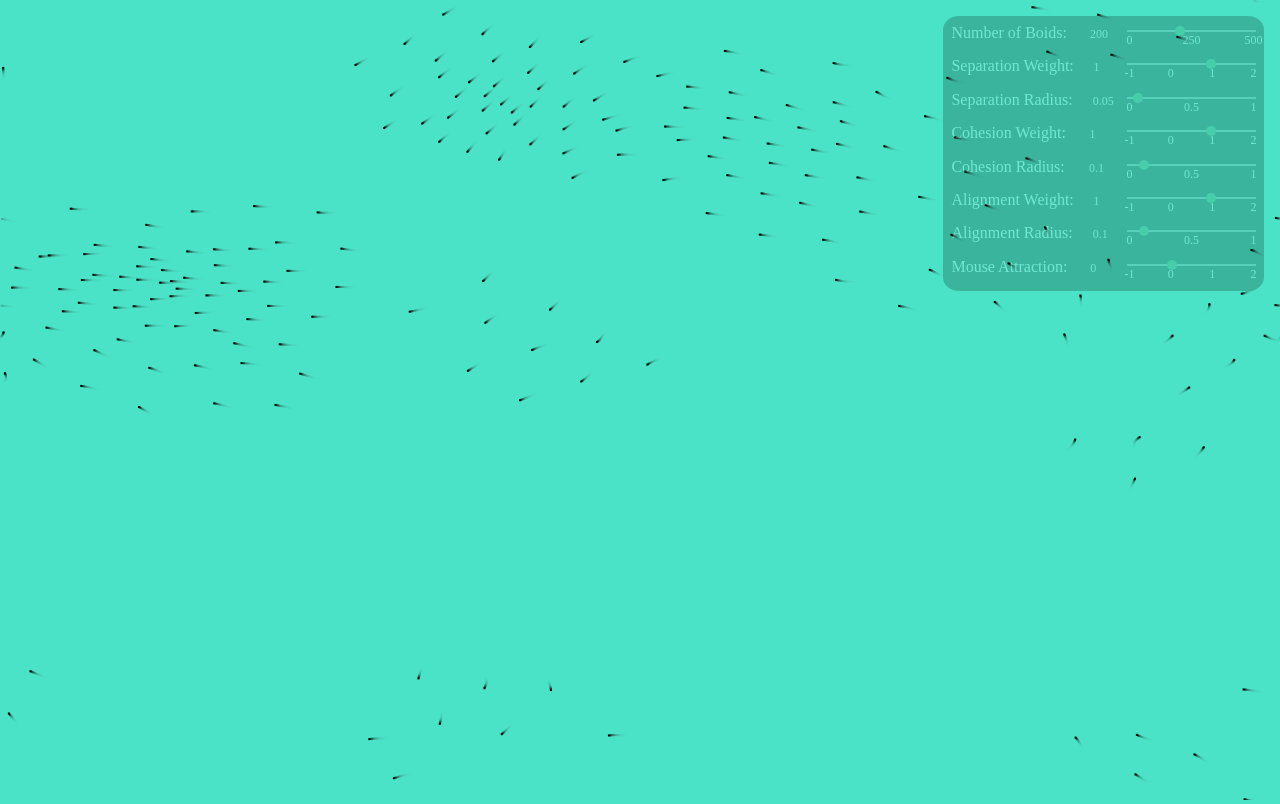
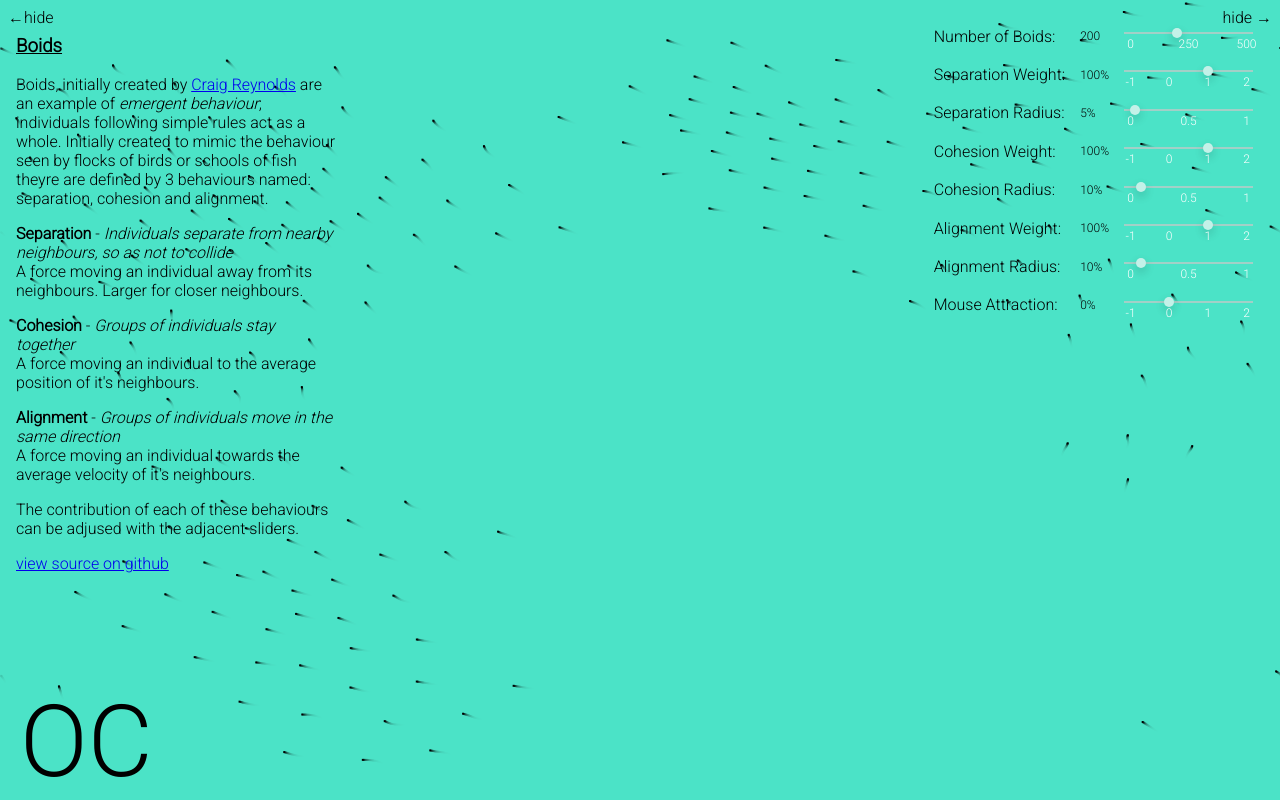
Before and after one commit to ocheal/website, a Flask app: page /boids/ in a window 1280 px wide. Run offline with Flask 2, Linux system fonts and the light colour scheme; some web fonts are replaced.

Commit message:
Added boid project info and animations

```diff
--- a/website/__main__.py
+++ b/website/__main__.py
@@ -12,6 +12,7 @@ def parse_args():
         raise ValueError("Mututally exclusive options build and frozen can't both be set")
     return parser.parse_args()
 
+# If running as local (not installed) module or as script
 if (__package__ == "") or (__package__ is None):
     # Add directory above directory of __file__
     # to sys.path, so that website can be imported.
--- a/website/projects/__init__.py
+++ b/website/projects/__init__.py
@@ -12,5 +12,5 @@ projects = []
 from .boids import boids
 projects.append(boids)
 
-for i in range(2,8+1):
+for i in range(2,4+1):
     projects.append(Project(f"Project #{i}"))
--- a/website/projects/boids/static/css/boids.css
+++ b/website/projects/boids/static/css/boids.css
@@ -1,38 +1,87 @@
+
+:root {
+    --title-font: 'BebasNeueLight', 'Roboto', sans-serif
+}
+
+body {
+    margin: 0;
+    padding: 0;
+    overflow: hidden;
+    font-family: 'Roboto';
+    height: 100vh;
+    width: 100vw;
+}
+
+#info {
+    position: absolute;
+    margin: 1em;
+    width: 25%;
+    height: calc(100vh - 2*1em);
+    overflow: auto;
+    transition: ease 0.75s;
+}
+
+#info.hidden {
+    transform: translateX(calc(-100% - 1em));
+}
+
+.button {
+    margin: 0.5em;
+    z-index: 999;
+}
+.button:hover, .h-pointer:hover {
+    cursor: pointer;
+}
+
+#initials{
+    position: absolute;
+    left: 0%;
+    bottom: 0%;
+    font-size: 100px;
+    font-family: var(--title-font);
+    text-decoration: none;
+    color: black;
+    margin: 0 0.2em;
+}
+
+#info-button {
+    position: absolute;
+}
+#info-button::before {
+    content: "\2190 hide";
+}
+#info-button.hidden::before {
+    content: "show \2192";
+}
+
+#controls-button {
+    position: absolute;
+    right: 0%;
+}
+#controls-button::before {
+    content: "hide \2192";
+}
+#controls-button.hidden::before {
+    content: "\2190 show";
+}
+
 #sliders {
     position: absolute;
     right: 0%;
     margin: 1em;
     padding: 0em 0.5em;
-    background-color: black;
-    opacity: 0.2;
-    border-radius: 5%;
-    -webkit-transition: .2s;
-    transition: opacity .2s;
+    transition: ease .75s;
 }
-
-#sliders:hover {
-    opacity: 0.7;
-}
-
-.slider-item {
-    display: flex;
-    justify-content: space-between; /* float left and float right but aligned*/
-    margin: 0.5em 0;
-}
-
-#sliders p {
-    color: white;
-    margin: 0 1em 0 0;
+#sliders.hidden {
+    transform: translateX(calc(100% + 1.5em));
 }
 
 .slider-display {
-    border-radius: 5px;
-    width: 1.5em;
     font-size: 0.75em;
-    padding: 0.25em 0.3em;
+    padding: 0 1em;
 }
 
-.slider {
+.range-input {
     -webkit-appearance: none;
     appearance: none;
     height: 2px;
@@ -45,30 +94,28 @@
     margin-right: 0;
 }
 
-.slider:hover {
+.range-input:hover {
     opacity: 1;
 }
 
-.slider::-webkit-slider-thumb {
+.range-input::-webkit-slider-thumb {
     -webkit-appearance: none;
     appearance: none;
     width: 10px;
     height: 10px;
     border-radius: 50%;
-    background: #4CAF50;
+    background: #f7f7f7;
+    box-shadow: 0px 4px 10px 1px rgba(0,0,0,0.2);
     cursor: pointer;
 }
 
-.slider::-moz-range-thumb {
-    width: 25px;
-    height: 25px;
+.range-input::-moz-range-thumb {
+    width: 10px;
+    height: 10px;
     border-radius: 50%;
-    background: #4CAF50;
+    background: #f7f7f7;
+    box-shadow: 0px 4px 10px 1px rgba(0,0,0,0.2);
     cursor: pointer;
-}
-
-.range-input {
-    padding: 0.25em 0 0 0;
 }
 
 .slider-ticks {
@@ -81,11 +128,9 @@
     display: flex;
     justify-content: center;
     text-align: center;
+    color: white;
     font-size: 0.75em;
-    color: white;
-    width: 1px;
-    height: 1px;
+    width: 0.75em;
+    height: 0;
     line-height: 12px;
-    /* background: #D3D3D3; */
-    /* margin: 0 0 20px 0; */
 }
--- a/website/projects/boids/static/javascript/boids.js
+++ b/website/projects/boids/static/javascript/boids.js
@@ -56,7 +56,6 @@ class Boid {
         this.forces = {"separation": new Separation(0.05),
                        "alignment": new Alignment(0.1),
                        "cohesion": new Cohesion(0.1),
-                       "breakaway": new Breakaway(0.1),
                        "mouse": new MouseAttractor(0.)} //weight not radius
     }
 
@@ -220,10 +219,6 @@ class MouseAttractor extends Force {
                                                      this.position.y = e.clientY/canvas.height;});
     }
     force (boid, others, distances) {
-        if (Math.random() < 0.0001) {
-            // console.log([this.position.x, this.position.y])
-            console.log(this.in_element)
-        }
         if (this.in_element) {
             return this.position.subtract(boid.position);
         }
--- /dev/null
+++ b/website/projects/boids/static/markdown/boids.md
@@ -0,0 +1,16 @@
+### <p style='text-decoration: underline'>Boids </p>
+
+Boids, initially created by [Craig Reynolds](https://www.red3d.com/cwr/boids/) are an example of _emergent behaviour_; individuals following simple rules act as a whole. Initially created to mimic the behaviour seen by flocks of birds or schools of fish theyre are defined by 3 behaviours named: separation, cohesion and alignment.
+
+**Separation** - *Individuals separate from nearby neighbours, so as not to collide*<br>
+A force moving an individual away from its neighbours. Larger for closer neighbours.
+
+**Cohesion** - *Groups of individuals stay together*<br>
+A force moving an individual to the average position of it's neighbours.
+
+**Alignment** - *Groups of individuals move in the same direction*<br>
+A force moving an individual towards the average velocity of it's neighbours.
+
+The contribution of each of these behaviours can be adjused with the adjacent sliders.
+
+[view source on github](https://github.com/ocheal/website/tree/master/website/projects/boids)
--- a/website/projects/boids/templates/boids.html
+++ b/website/projects/boids/templates/boids.html
@@ -1,14 +1,22 @@
+<!DOCTYPE html>
 <html>
     <head>
+        <link rel="stylesheet" media="screen" href="https://fontlibrary.org/face/bebas" type="text/css"/>
+		<link href="https://fonts.googleapis.com/css2?family=Roboto:wght@300&display=swap" rel="stylesheet">
         <link rel="stylesheet" type="text/css" href="{{ url_for('.static', filename='css/boids.css') }}">
     </head>
-	<body style="margin: 0; padding: 0;">
-		<div id="sliders">
-			<div class="slider-item">
-				<p>Number of Boids:</p>
-				<p class="slider-display" id="boid-number-value">200</p>
-				<div class="range-input">
-					<input type="range" class="slider" id="boid-number"
+	<body>
+		<div class="button" id="info-button"></div>
+		<div id="info">
+			{{ info|safe }}
+		</div>
+		<div class="button" id="controls-button"></div>
+		<table id="sliders">
+			<tr>
+				<td>Number of Boids:</td>
+				<td class="slider-display" id="boid-number-value">200</td>
+				<td class="slider">
+					<input type="range" class="range-input" id="boid-number"
 						   min="0" max="500" value="200" step="10"
 						   oninput="add_remove_boids(this.value)">
 					<div class="slider-ticks">
@@ -16,14 +24,14 @@
 						<option>250</option>
 						<option>500</option>
 					</div>
-				</div>
-			</div>
+				</td>
+			</tr>
 			{% for behaviour in ["separation", "cohesion", "alignment"] %}
-			<div class="slider-item">
-				<p>{{ behaviour.title() }} Weight:</p>
-				<p class="slider-display" id="{{ behaviour }}-weight-value">1.</p>
-				<div class="range-input">
-					<input type="range" class="slider" id="{{ behaviour }}-weight"
+			<tr>
+				<td>{{ behaviour.title() }} Weight:</td>
+				<td class="slider-display" id="{{ behaviour }}-weight-value">1.</td>
+				<td class="slider">
+					<input type="range" class="range-input" id="{{ behaviour }}-weight"
 						   min="-1" max="2" value="1" step="0.05"
 						   oninput="slider_input('{{ behaviour }}', 'weight', this.value)">
 					<div class="slider-ticks">
@@ -32,13 +40,13 @@
 						<option>1</option>
 						<option>2</option>
 					</div>
-				</div>
-			</div>
-			<div class="slider-item">
-				<p>{{ behaviour.title() }} Radius:</p>
-				<p class="slider-display" id="{{ behaviour }}-radius-value">0.5</p>
-				<div class="range-input">
-					<input type="range" class="slider" id="{{ behaviour }}-radius"
+				</td>
+			</tr>
+			<tr>
+				<td>{{ behaviour.title() }} Radius:</td>
+				<td class="slider-display" id="{{ behaviour }}-radius-value">0.5</td>
+				<td class="slider">
+					<input type="range" class="range-input" id="{{ behaviour }}-radius"
 					       min="0" max="1" value="0.5" step="0.01"
 						   oninput="slider_input('{{ behaviour }}', 'radius', this.value)">
 					<div class="slider-ticks">
@@ -46,14 +54,14 @@
 						<option>0.5</option>
 						<option>1</option>
 					</div>
-				</div>
-			</div>
+				</td>
+			</tr>
 			{% endfor %}
-			<div class="slider-item">
-				<p>Mouse Attraction:</p>
-				<p class="slider-display" id="mouse-weight-value">0.5</p>
-				<div class="range-input">
-					<input type="range" class="slider" id="mouse-weight"
+			<tr>
+				<td>Mouse Attraction:</td>
+				<td class="slider-display" id="mouse-weight-value">0.5</td>
+				<td class="slider">
+					<input type="range" class="range-input" id="mouse-weight"
 						   min="-1" max="2" value="1" step="0.05"
 						   oninput="slider_input('mouse', 'weight', this.value)">
 					<div class="slider-ticks">
@@ -62,9 +70,10 @@
 						<option>1</option>
 						<option>2</option>
 					</div>
-				</div>
-			</div>
-		</div>
+				</td>
+			</tr>
+		</table>
+		<a class="h-pointer" href="{{url_for('index')}}" id="initials">OC</a>
 		<script src="{{ url_for('.static', filename='javascript/vector2d.js') }}"></script>
 		<script src="{{ url_for('.static', filename='javascript/boids.js') }}"></script>
         <script>
@@ -104,7 +113,10 @@
 				}
 			}
 
-			function slider_display(id, value) {
+			function slider_display(id, value, percent=true) {
+				if (percent) {
+					value = Math.round(100*value)+"%";
+				}
 				document.getElementById(`${id}-value`).innerHTML = value;
 			}
 
@@ -126,14 +138,14 @@
 				while (value < boids.boids.length) {
 					boids.boids.pop();
 				}
-				slider_display("boid-number", value)
+				slider_display("boid-number", value, false)
 			}
 
 			// Slider Initial Values
-			function slider_init(id, value)  {
+			function slider_init(id, value, percent=true)  {
 				let slider = document.getElementById(id);
 				slider.value = value;
-				slider_display(id, value);
+				slider_display(id, value, percent);
 			}
 			(() => {
 				let reference_boid = boids.boids[0];
@@ -142,8 +154,35 @@
 					slider_init(`${behaviour}-radius`, reference_boid.forces[behaviour].radius);
 				}
 				slider_init('mouse-weight', reference_boid.forces["mouse"].weight);
-				slider_init('boid-number', boids.boids.length);
+				slider_init('boid-number', boids.boids.length, false);
 			})();
+		</script>
+		<script>
+
+			let class_add_remove = function(element_id, klass, add=true) {
+				let element = document.getElementById(element_id);
+				let is_active = !add;
+				if (add) {
+					return () => {
+						let classlist = element.classList
+						if (is_active) {
+							classlist.remove(klass)
+						}
+						else {
+							classlist.add(klass)
+						}
+						is_active = !is_active;
+					}
+				}
+			}
+
+			var info_button = document.getElementById("info-button");
+			var controls_button = document.getElementById("controls-button");
+
+			info_button.addEventListener("click", class_add_remove("info", "hidden"));
+			info_button.addEventListener("click", class_add_remove("info-button", "hidden"));
+			controls_button.addEventListener("click", class_add_remove("sliders", "hidden"));
+			controls_button.addEventListener("click", class_add_remove("controls-button", "hidden"));
 		</script>
     </body>
 </html>
```
Also changed, not shown: website/projects/boids/__init__.py (+22 -3 lines), website/static/css/style.css (+17 -7 lines), website/templates/index.html (+5 -13 lines), website/static/images/boids.png (added).
